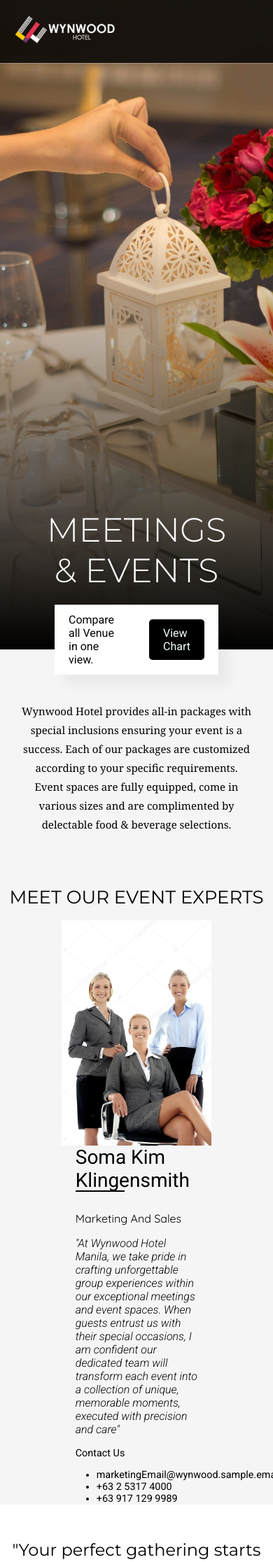
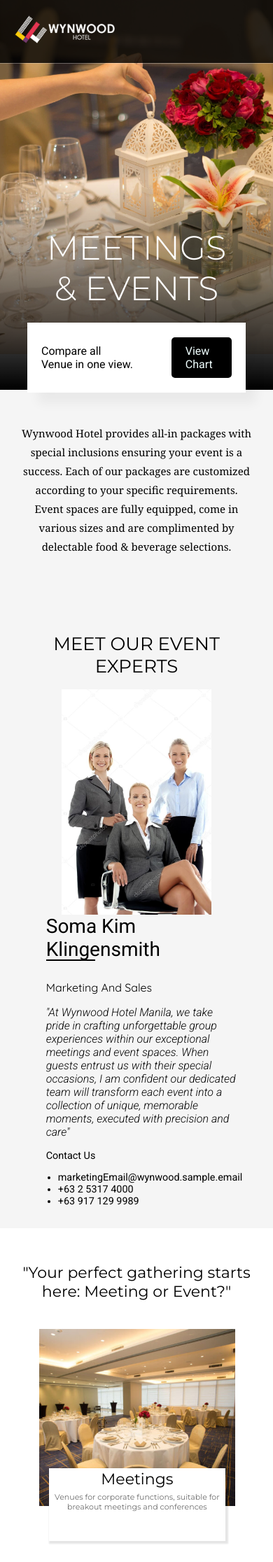
Before and after one commit to Angel0zz/wwhSample, a PHP site: page /pages/Meetings-page.html in a window 390 px wide; the page is wider, and only the part inside the window is pictured. Shown: the top 2232 px of that part at 70% size. Run offline with PHP 8.4, Linux system fonts and the light colour scheme.

Commit message:
dining, meetings and events page done for responsive

```diff
--- a/pages/Dining-page.html
+++ b/pages/Dining-page.html
@@ -130,8 +130,8 @@
         <div class="list-cont" style="display: flex; flex-direction: column;  position: relative; color: black; justify-content: center; align-items: center;min-height: 100vh;min-width: 100%; ">
             <div class="dining-head-title" style="display: flex;justify-content: center ; flex-direction: row; width:100%; justify-content: center; font-size: 34px; font-family: Montserrat; font-weight: 300; ">
                 Dining
+            </div>
 
-            </div>
             <div class="f-cont">
                 <div class="s-cont">
                     <div class="img-wrapper">
--- a/pages/Meetings-page.html
+++ b/pages/Meetings-page.html
@@ -25,7 +25,7 @@
 
     </div>
 
-    <div class="head-banner-cont" style="display:flex; flex-direction: column; justify-content: center; align-items: center; background-image: url('/img-assets/M-and-E-img-Assets/M-and-E-Banner-scaled.jpg'); background-position: center;background-size: cover; background-repeat: no-repeat; height: 110vh; width: 100vw;">
+    <div class="head-banner-cont">
         <div class="banner-title">MEETINGS & EVENTS</div>
         <div class="banner-box">
             Compare all Venue in one view. <span><a href="#tb-container">View Chart</a></span>
@@ -34,22 +34,26 @@
 
     <div class="f-content">
         <p>Wynwood Hotel provides all-in packages with special inclusions ensuring your event is a success.
-
             Each of our packages are customized according to your specific requirements.
-
-            Event spaces are fully equipped, come in various sizes and are complimented by delectable food & beverage selections.</p></div>
+            Event spaces are fully equipped, come in various sizes and are complimented by delectable food & beverage selections.</p>
+    </div>
     <div class="hero-info-container">
-        <div class="hero-title">MEET OUR EVENT EXPERTS</div><br>
+        <div class="hero-title">MEET OUR EVENT EXPERTS</div>
+        <br>
         <div class="hero-container">
             <div class="hero">
                 <img src="/img-assets/M-and-E-img-Assets/sample.jpg" alt="">
             </div>
             <div class="info-det">
-            <p  class="hero-name"style="font-size: 28px;">Soma Kim Klingensmith</p>
-
-            <p style="font-size: 16px; font-family: Quicksand;">Marketing And Sales </p>
-            <p style="font-style: italic; font-size: 16px; font-weight: 300;">"At Wynwood Hotel Manila, we take pride in crafting unforgettable group experiences within our exceptional meetings and event spaces. When guests entrust us with their special occasions, I am confident our dedicated team will transform each event into a collection of unique, memorable moments, executed with precision and care"</p>
-            <p>Contact Us</p>
+                <p class="hero-name"style="font-size: 28px;">Soma Kim Klingensmith</p>
+                <p style="font-size: 16px; font-family: Quicksand;">Marketing And Sales </p>
+                <p class = "wyn-desc">"At Wynwood Hotel Manila, we take pride
+                    in crafting unforgettable group experiences within our
+                    exceptional meetings and event spaces. When guests entrust
+                    us with their special occasions, I am confident our dedicated
+                    team will transform each event into a collection of unique,
+                    memorable moments, executed with precision and care"</p>
+                <p>Contact Us</p>
             <section>
                 <ul style="margin-left: 30px; gap: 10px;">
                     <li>marketingEmail@wynwood.sample.email</li>
@@ -63,33 +67,30 @@
         </div>
     </div>
 
-    <div class="event-catg-cont" style="display: flex; flex-direction:column;padding-block: 50px; color:black; align-items:center;width: 100; height: 70vh; background-color: rgb(255, 255, 255);">
-        <p style="font-family: Montserrat;">"Your perfect gathering starts here: Meeting or Event?"</p>
+    <div class="event-catg-cont">
+        <p>"Your perfect gathering starts here: Meeting or Event?"</p>
 
         <div class="choices-cont">
-            <a href="/pages/sub-pages/meetings.html"><div class="meetings-box" style="background-image: url(/img-assets/M-and-E-img-Assets/M-and-E-Events-Main-scaled-570x380.jpg);">
-                <div class="title">
-                    <p class="headT" style="font-family: Montserrat; font-weight: 400;color: black;" >Meetings</p><br>
-                    <p clas="info" style="font-size: 16px;color: black;">Think business, gather at Wynwood Hotel <br> <br>
-                        <span style="font-size: 80%; color: rgb(110, 110, 110);"> Venues for corporate functions, suitable for breakout meetings and conferences</span></p>
+            <a href="/pages/sub-pages/meetings.html">
+                <div class="meetings-box">
+                    <div class="title">
+                        <p class = "headT">Meetings</p>
+                        <p class = "main-text">Think business, gather at Wynwood Hotel</p>
+                        <p class = "sub-text">Venues for corporate functions, suitable for breakout meetings and conferences</p>
+                    </div>
+                </div>
+            </a>
 
+            <a href="/pages/sub-pages/events.html">
+                <div class="events-box" style="background-image: url(/img-assets/M-and-E-img-Assets/M-and-E-Meetings-Main-scaled-570x380.jpg);">
+                    <div class="title">
+                        <p class = "headT">Events</p>
+                        <p class = "main-text">Celebrations at Wynwood Hotel</p>
+                        <p class = "sub-text">Turn your simple and intimate gatherings into lasting memories</p>
+                    </div>
                 </div>
-            </div></a>
-
-            <a href="/pages/sub-pages/events.html">            <div class="events-box" style="background-image: url(/img-assets/M-and-E-img-Assets/M-and-E-Meetings-Main-scaled-570x380.jpg);">
-                <div class="title">
-                    <p style="font-family: Montserrat; font-weight: 400; color: black;">Events</p><br>
-                    <p style="font-size: 16px; color: black;">
-                        Celebrations at Wynwood Hotel <br><br>
-                        <span style="font-size: 80%; color: rgb(110, 110, 110);">     Turn your simple and intimate gatherings into lasting memories
-                        </span>
-                    </p>
-                </div>
-            </div></a>
-
+            </a>
         </div>
-
-
     </div>
 
     <div class="tb-container" id="tb-container">
--- a/stylesCSS/m&eStyle.css
+++ b/stylesCSS/m&eStyle.css
@@ -1,5 +1,18 @@
+.head-banner-cont {
+    display:flex;
+    flex-direction: column;
+    justify-content: center;
+    align-items: center;
+    background-image: url('/img-assets/M-and-E-img-Assets/M-and-E-Banner-scaled.jpg');
+    background-position: center;
+    background-size: cover;
+    background-repeat: no-repeat;
+    height: 98vh;
+    width: 100vw;
+}
+
 .head-banner-cont:before {
-    top:40%;
+    top: 31%;
     z-index: 0;
     content: '';
     position: absolute;
@@ -9,6 +22,7 @@
     height: 70%; /* Adjust the height of the fade effect */
     background: linear-gradient(to bottom, transparent, rgb(0  ,0 , 0,1)); /* Create the fade effect */
 }
+
 .banner-title{
      width: auto;
      font-family: 'Montserrat';
@@ -43,7 +57,7 @@
     justify-content: center;
     align-items: center;
     text-align: center;
-    height: 60vh;
+    height: 50vh;
     width: 100%;
     color: black;
 
@@ -78,6 +92,11 @@
 
         .hero,.info-det{
             width: 100%;
+            .wyn-desc {
+                font-style: italic;
+                font-size: 16px;
+                font-weight: 300;
+            }
         }
         .hero{
             display: flex;
@@ -113,13 +132,23 @@
 
 .event-catg-cont{
     text-align: center;
+    display: flex;
+    flex-direction:column;
+    padding-block: 50px;
+    color:black;
+    align-items:center;
+    width: 100;
+    height: 70vh;
+    background-color: rgb(255, 255, 255);
+
     p{
         font-size: 24px;
+        font-family: 'Montserrat';
     }
-    p.info{
-        width: 60%;margin-top: 10px;
+    p.main-text{
+        width: 60%;
+        margin-top: 10px;
         font-size: 16px;
-
     }
 
     .choices-cont{
@@ -130,11 +159,31 @@
         width: 70%;
         height:70%;
 
+        .meetings-box {
+            background-image: url(/img-assets/M-and-E-img-Assets/M-and-E-Events-Main-scaled-570x380.jpg);
+        }
+
+        .title {
+            .headT {
+                font-family: 'Montserrat';
+                font-weight: 400;
+                color: black;
+            }
+
+            .main-text {
+                    font-size: 16px;
+                    color: black;
+            }
+
+            .sub-text {
+                    font-size: 80%;
+                    color: rgb(110, 110, 110);
+            }
+        }
     }
 }
 a{
     text-decoration: none;
-
     width: 100%;
 }
 .meetings-box, .events-box{
@@ -344,6 +393,119 @@ tbody tr:first-child {
         background-color: black;
         color: #fff;padding: 10px 20px;
         border-radius: 5px; margin-left:20% ;
+        }
     }
 }
+
+@media (max-width: 460px) {
+    .head-banner-cont {
+        height: 60vh;
+    }
+
+    .head-banner-cont:before {
+        height: 35vh;
+    }
+
+    .banner-title {
+        margin-top: -45px;
+    }
+
+    .banner-box {
+        width: 80%;
+    }
+
+    .f-content {
+
+        p {
+            margin-top: 100px;
+        }
+    }
+
+    .hero-info-container {
+        justify-content: center;
+        margin-top: 60px;
+        padding-bottom: 30px;
+
+        .hero-title {
+            justify-content: center;
+            text-align: center;
+            width: 70vw;
+        }
+
+        .hero-container {
+            .info-det {
+                .wyn-desc {
+                    font-style: italic;
+                    font-size: 16px;
+                    font-weight: 300;
+                    width: 70vw;
+                    justify-content: center;
+                    align-items: center;
+                }
+
+                p {
+                    width: 70vw;
+                    justify-content: center;
+                    align-items: center;
+                    margin-left: -42px;
+                }
+            }
+
+            section {
+                width: 70vw;
+                justify-content: center;
+                align-items: center;
+                margin-left: -55px;
+            }
+        }
+    }
+
+    .event-catg-cont{
+        height: auto;
+
+        p {
+        width: 90%;
+        font-size: 22px;
+        text-align: center;
+        margin-bottom: 40px;
+        }
+
+    .choices-cont {
+        width: 60%;
+        margin: 0 0 0 -45px;
+        display: flex;
+        flex-direction: column;
+        gap: 100px; /* space between meeting and event box */
+
+        .meetings-box {
+            height: 30vh;
+        }
+
+        .events-box {
+            height: 30vh;
+        }
+
+        .title {
+            height: auto;
+            top: 50px;
+
+            .headT {
+                text-align: center;
+                width: 100%;
+
+            }
+
+            .main-text {
+                display: none;
+            }
+
+            .sub-text {
+                    text-align: center;
+                    width: 100%;
+                    font-size: 11px;
+                    margin-top: -35px;
+                }
+            }
+        }
+    }
 }
```
Also changed, not shown: stylesCSS/diningStyle.css (+13 -3 lines).
